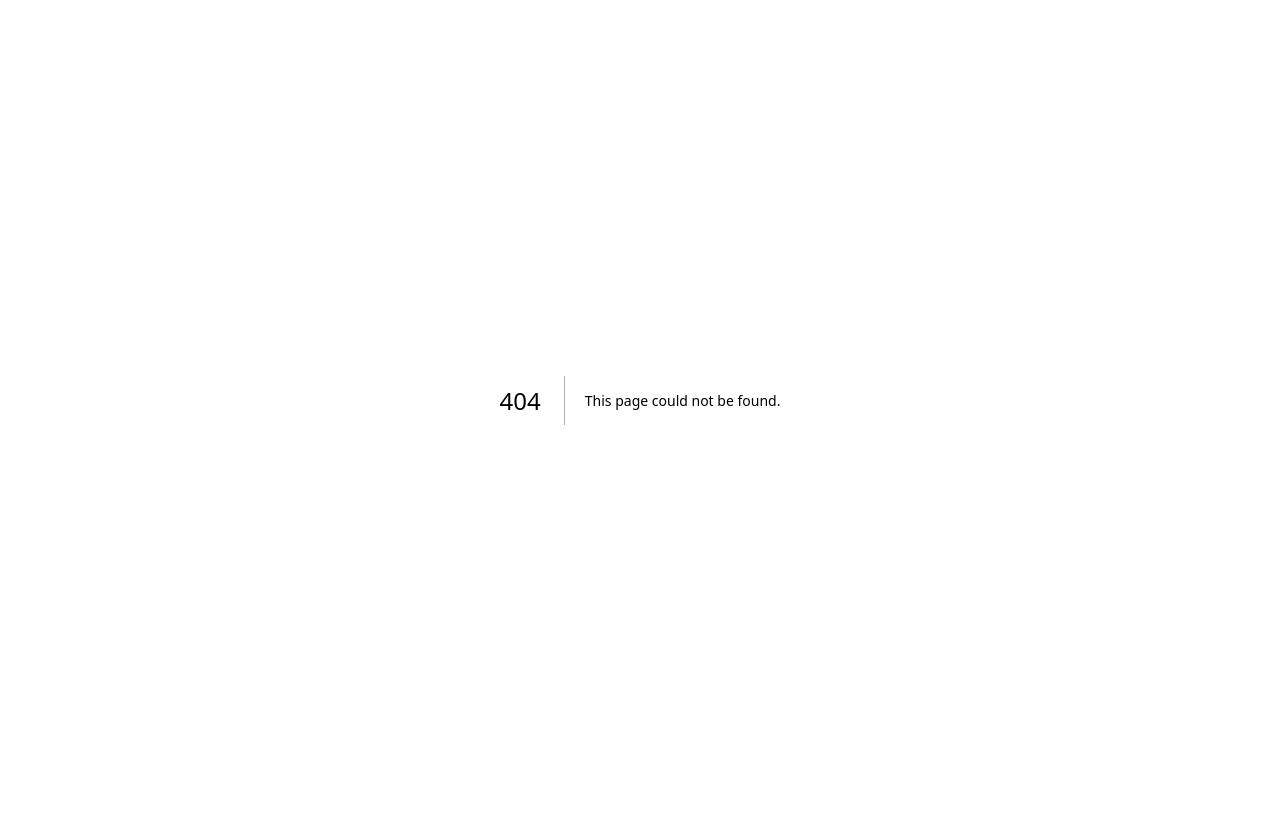
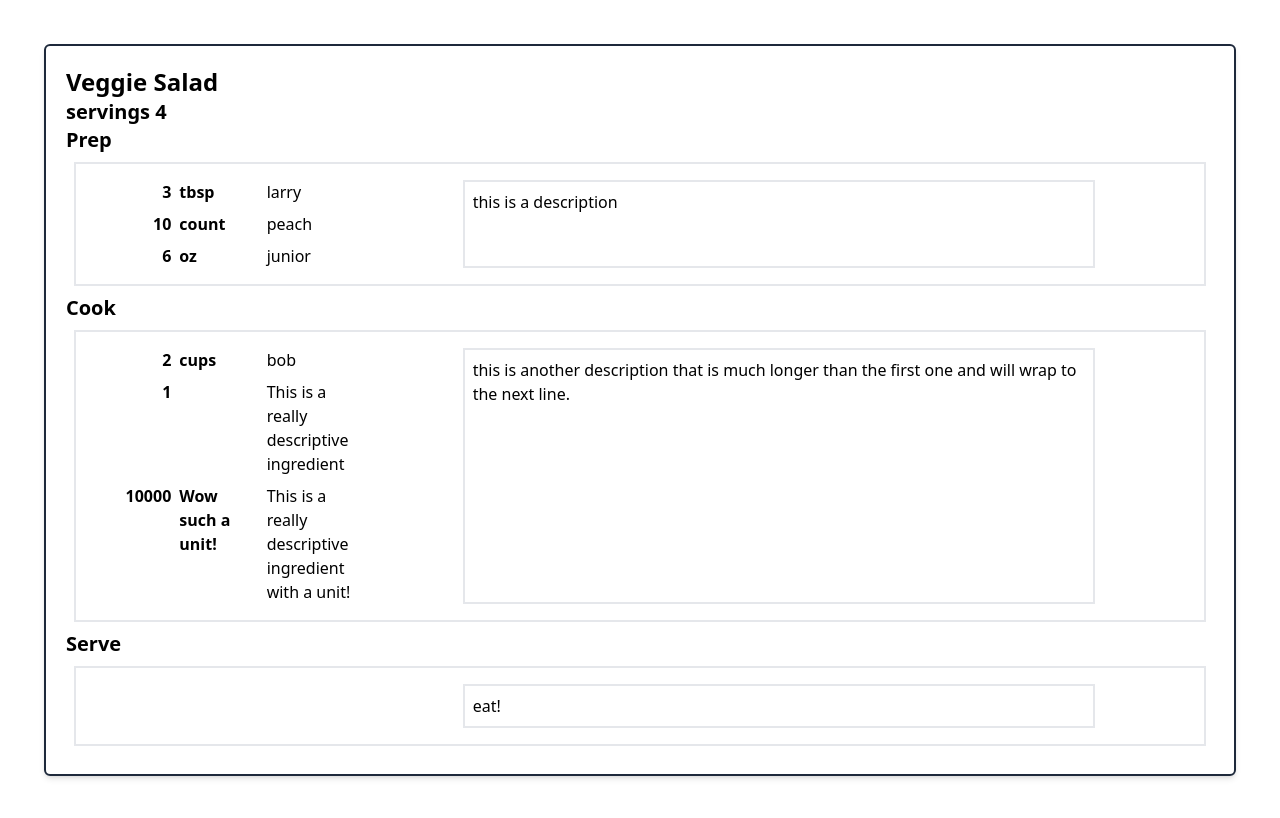
Before and after one commit to ZachariahWard/Recipe-Manager, a Next.js app: page /taco-salad in a window 1280 px wide. Before the commit this address had no page. Built offline with nearby package versions, Linux system fonts and the light colour scheme.

Commit message:
Recipe layout

```diff
--- /dev/null
+++ b/app/taco-salad/page.tsx
@@ -0,0 +1,50 @@
+import Recipe from "@/components/Recipe";
+import { sectionHeaders } from "@/components/Recipe";
+
+export default function Home() {
+  const recipeName = "Veggie Salad";
+
+  return (
+    <Recipe
+      name="Veggie Salad"
+      servings={4}
+      sections={[
+        {
+          ingredients: [
+            { name: "larry", amount: 3, unit: "tbsp" },
+            { name: "peach", amount: 10, unit: "count" },
+            { name: "junior", amount: 6, unit: "oz" },
+          ],
+          header: sectionHeaders.prep,
+          order: 1,
+          description: "this is a description",
+        },
+        {
+          ingredients: [
+            { name: "bob", amount: 2, unit: "cups" },
+            {
+              name: "This is a really descriptive ingredient",
+              amount: 1,
+              unit: "",
+            },
+            {
+              name: "This is a really descriptive ingredient with a unit!",
+              amount: 10000,
+              unit: "Wow such a unit!",
+            },
+          ],
+          header: sectionHeaders.cook,
+          order: 2,
+          description:
+            "this is another description that is much longer than the first one and will wrap to the next line.",
+        },
+        {
+          ingredients: [],
+          header: sectionHeaders.serve,
+          order: 3,
+          description: "eat!",
+        },
+      ]}
+    />
+  );
+}
--- /dev/null
+++ b/components/Recipe.tsx
@@ -0,0 +1,64 @@
+import { FC } from "react";
+
+export enum sectionHeaders {
+  "prep" = "Prep",
+  "cook" = "Cook",
+  "serve" = "Serve",
+  "save" = "Save",
+}
+
+interface RecipeProps {
+  name: string;
+  servings: number;
+  sections: Array<{
+    order: number;
+    header: sectionHeaders;
+    ingredients: Array<ingredient>;
+    description: string;
+  }>;
+}
+
+interface ingredient {
+  name: string;
+  amount: number;
+  unit: string;
+}
+
+const Recipe: FC<RecipeProps> = ({ name, servings, sections }) => {
+  return (
+    <div className="flex flex-col align-left-top border-2 border-solid border-slate-800 m-11 p-5 rounded-md shadow-md">
+      <h2 className="text-2xl font-semibold">{name}</h2>
+      <h3 className="text-xl font-semibold">servings {servings}</h3>
+      {sections.map((section) => (
+        <div key={section.order}>
+          <h3 className="text-xl font-semibold">{section.header}</h3>
+          <div className="m-2 p-2 border-solid border-2 grid grid-cols-12">
+            <div className="md:col-start-1 md:col-end-4 col-span-full">
+              {section.ingredients.map((ingredient) => (
+                <li
+                  key={"${section.order}-${ingredient.name}"}
+                  className="grid grid-cols-6 m-2 items-start"
+                >
+                  <span className="font-extrabold ml-auto mr-2 col-span-1 md:col-span-2">
+                    {ingredient.amount}
+                  </span>
+                  <span className="font-semibold mr-2 col-span-1 md:col-span-2">
+                    {ingredient.unit}
+                  </span>
+                  <span className="col-span-3 md:col-span-2">
+                    {ingredient.name}
+                  </span>
+                </li>
+              ))}
+            </div>
+            <p className="m-2 p-2 border-2 md:col-start-5 md:col-end-12 col-span-full">
+              {section.description}
+            </p>
+          </div>
+        </div>
+      ))}
+    </div>
+  );
+};
+
+export default Recipe;
```
